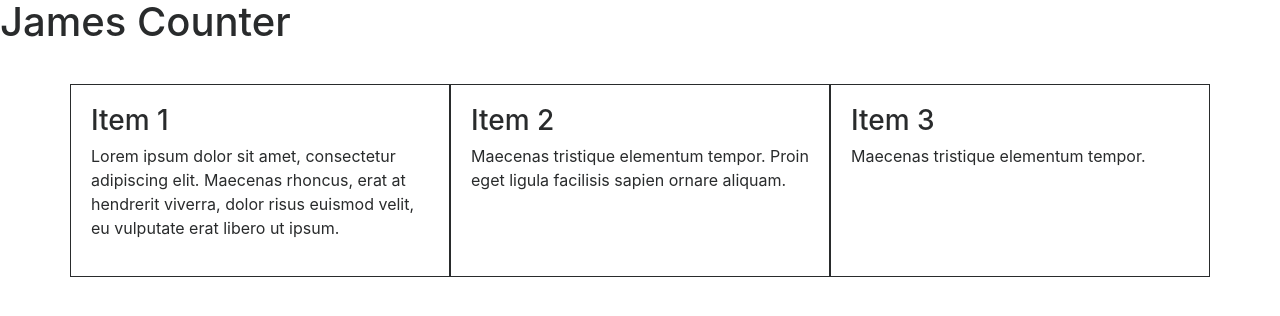
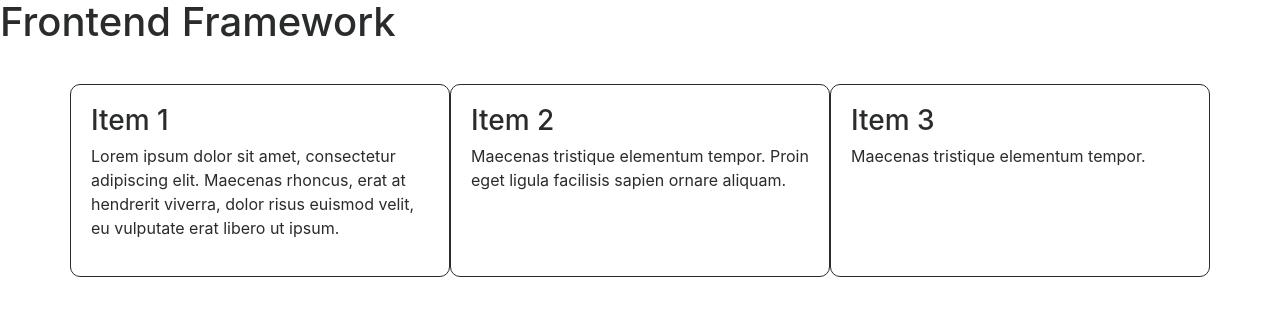
Before and after one commit to JamesDuncanCounter/Frontend-Baseline, a website: page public/index.html in a window 1280 px wide. Drawn offline with Linux system fonts and the light colour scheme.

Commit message:
Updated read

```diff
--- a/public/dev/app/template/header.scss
+++ b/public/dev/app/template/header.scss
@@ -11,4 +11,5 @@
 .box {
 	border: solid 1px $gray-dark;
 	padding: 20px;
+	@include border-radius(10px);
 }
--- a/public/index.html
+++ b/public/index.html
@@ -12,7 +12,7 @@
 	<div class="container-fluid">
 		<div class="row">
 			<header>
-				<h1>James Counter</h1>
+				<h1>Frontend Framework</h1>
 			</header>
 		</div>
 	</div>
@@ -36,6 +36,5 @@
 
 	<script src="/dist/js/main.min.js" language="JavaScript"></script>
 
-
 </body>
 </html>
```
Also changed, not shown: public/Gruntfile.js (+4 -4 lines), public/dist/js/modernizr.js, public/dist/stylesheets/style.css, readme.MD.
